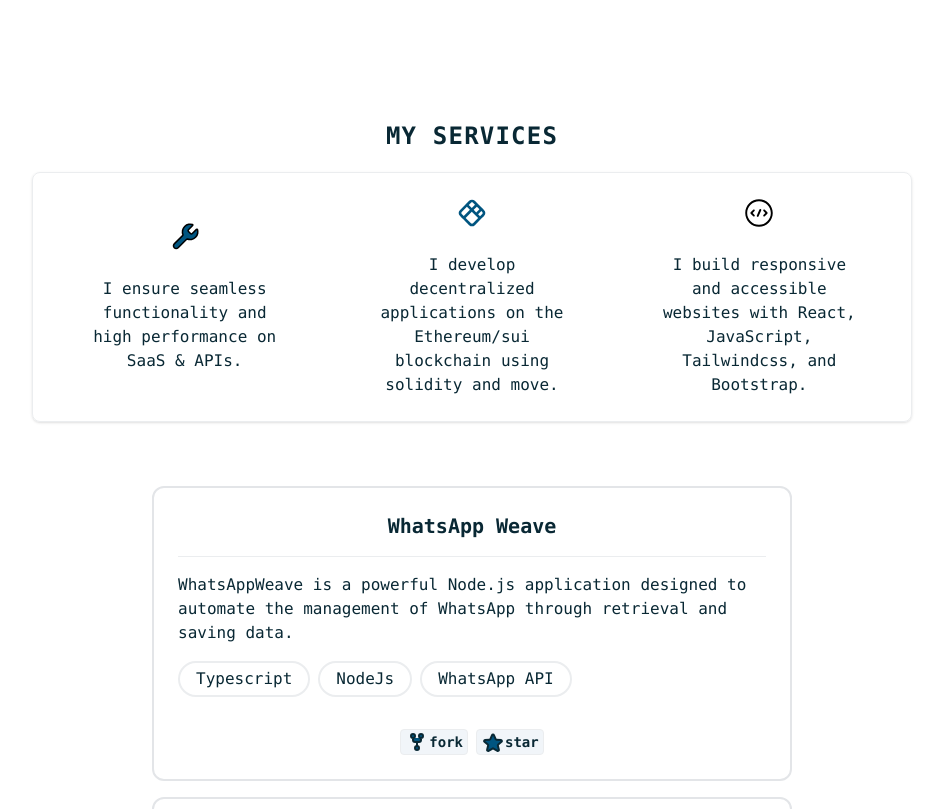
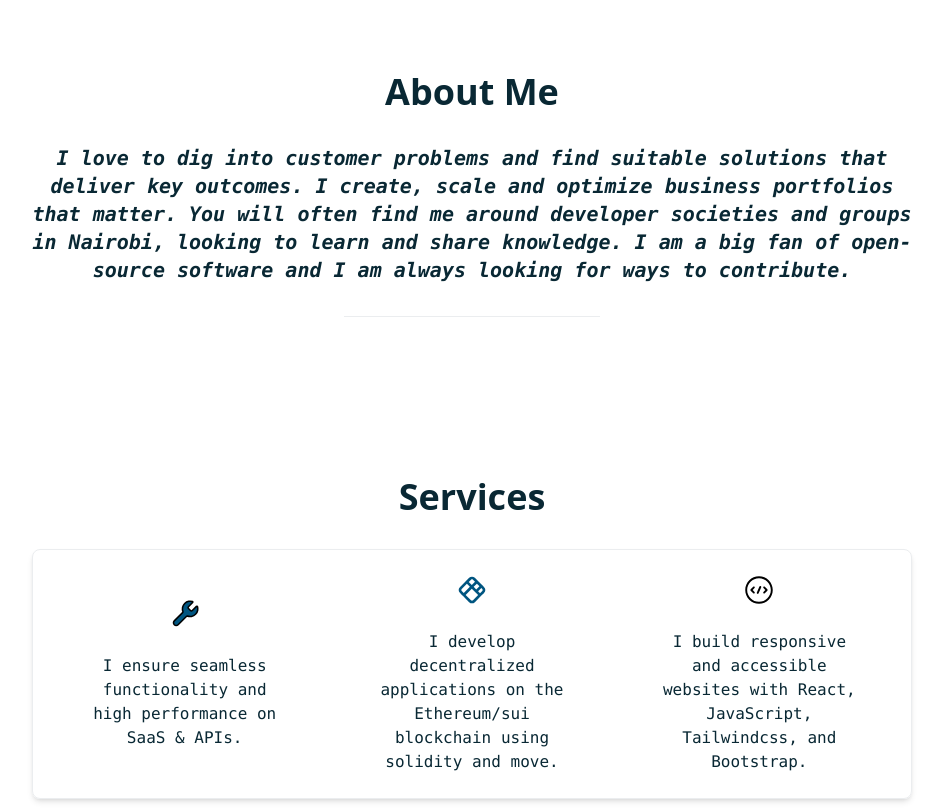
Before and after one commit to Kagirim/Portfolio, a React (Create React App) app: page / in a window 1280 px wide. Shown: the part 820-1629 px from the top of the page, without its empty margins (168-1111 px from the left). Built offline with nearby package versions, Linux system fonts and the light colour scheme; a web font is replaced by a local one.

Commit message:
added about me section

```diff
--- a/src/components/categories.tsx
+++ b/src/components/categories.tsx
@@ -3,18 +3,29 @@ import CategoryCard from "../partials/categoryCard"
 
 export default function Categories({ categories }: { categories: any[] }) {
     return (
-        <div className="container px-4 md:px-12 p-12 mx-auto">
-            <section className="font-mono font-bold">
-                <span className="text-darkBlue pt-0 mt-0 pb-5 text-2xl flex items-center justify-center uppercase tracking-wider">
-                    My Services
-                </span>
-                {/* <p className="mx-auto my-12 max-w-xl bg-transparent text-center text-3xl font-bold leading-relaxed tracking-wide text-darkBlue">
-                    I offer a range of services to build and maintain your web applications.
-                </p> */}
+    //     <div className="overflow-x-hidden">
+    //     <div className="absolute bottom-0 mt-[100px] ml-[-50%] h-[500px] w-[200%] rounded-t-[100%] bg-gradient-to-b from-blue-400 via-blue-500 to-blue-600">
+    //         <div className="mt-5 text-center text-2xl text-white">Footer</div>
+    //     </div>
+    //   </div>
+        <div className="container px-4 md:px-12 mx-auto">
+            <h1 className="mb-8 text-2xl md:text-4xl text-center font-extrabold  text-darkBlue">About Me</h1>
+            <section className="font-mono">
+                <blockquote className="text-xl italic font-semibold text-center text-gray-900 dark:text-white">
+                    <p className="text-darkBlue">
+                        I love to dig into customer problems and find suitable solutions that deliver key outcomes. I create, scale and optimize business portfolios that matter.
+                        You will often find me around developer societies and groups in Nairobi, looking to learn and share knowledge. I am a big fan of open-source software and I am always looking for ways to contribute.
+                    </p>
+                </blockquote>
             </section>
 
-            <section className="grid grid-cols-1 gap-8 lg:grid-cols-3 border rounded-lg shadow p-4 md:p-6 text-center">
+            <div className="inline-flex items-center justify-center w-full">
+                <hr className="w-64 h-px my-8 bg-gray-200 border-0 dark:bg-gray-700" />
+                <span className="absolute px-3 font-medium text-gray-900 -translate-x-1/2 bg-white left-1/2 dark:text-white dark:bg-gray-900"></span>
+            </div>
 
+            <h1 className="mt-32 mb-8 text-2xl md:text-4xl text-center font-extrabold  text-darkBlue">Services</h1>
+            <section className="grid grid-cols-1 gap-8 lg:grid-cols-3 border rounded-lg shadow-md mb-32 md:p-6 text-center">
                 { categories.map((category) => (
                     <CategoryCard category={category} />
                 ))}
--- a/src/components/hero.tsx
+++ b/src/components/hero.tsx
@@ -8,9 +8,7 @@ const Hero = () => {
 
         <h1 className="py-8 max-w-md sm:text-3xl text-6xl font-bold text-center md:text-5xl md:text-left text-darkBlue
             relative w-[max-content] font-mono before:absolute before:inset-0 before:animate-typewriter
-            before:bg-white after:absolute after:inset-0 after:w-[0.125em] after:animate-caret after:bg-darkBlue">
-          Kagiri M.
-        </h1>
+            before:bg-white after:absolute after:inset-0 after:w-[0.125em] after:animate-caret after:bg-darkBlue">Kagiri M.</h1>
 
         <div className="text-center mb-8 max-w-sm text-darkBlue font-mono">
           A software developer with a love for dynamic solutions
--- a/src/components/projects.tsx
+++ b/src/components/projects.tsx
@@ -3,7 +3,7 @@ import ProjectCard from '../partials/projectCard'; // Import the projectCard com
 export default function Projects({ projects }: { projects: any[] }) {
   return (
     <section>
-      {/* <h1 className="mt-8 text-2xl md:text-4xl text-center font-extrabold  text-darkBlue">Projects</h1> */}
+      <h1 className="mt-8 text-2xl md:text-4xl text-center font-extrabold  text-darkBlue">Projects</h1>
       {projects.map((project) => (
           <ProjectCard project={project} /> // Use the imported component as a JSX element
       ))}
--- a/src/components/skill.tsx
+++ b/src/components/skill.tsx
@@ -5,7 +5,7 @@ export default function Skills() {
                 relative block p-12 max-w-[800px] w-[70%] mx-auto text-[17px] leading-[28px] -rotate-1 shadow-[3px_15px_8px_-10px_rgba(0,0,0,0.3)]
                 transition-all duration-150 ease-in hover:rotate-1 hover:-translate-y-2.5">
                     <p className="flex flex-wrap font-mono font-bold text-center mb-8 justify-center text-darkBlue">
-                        My skills
+                        Tech Stack
                     </p>
                     <div className="flex flex-wrap -m-4 text-center">
 
```
